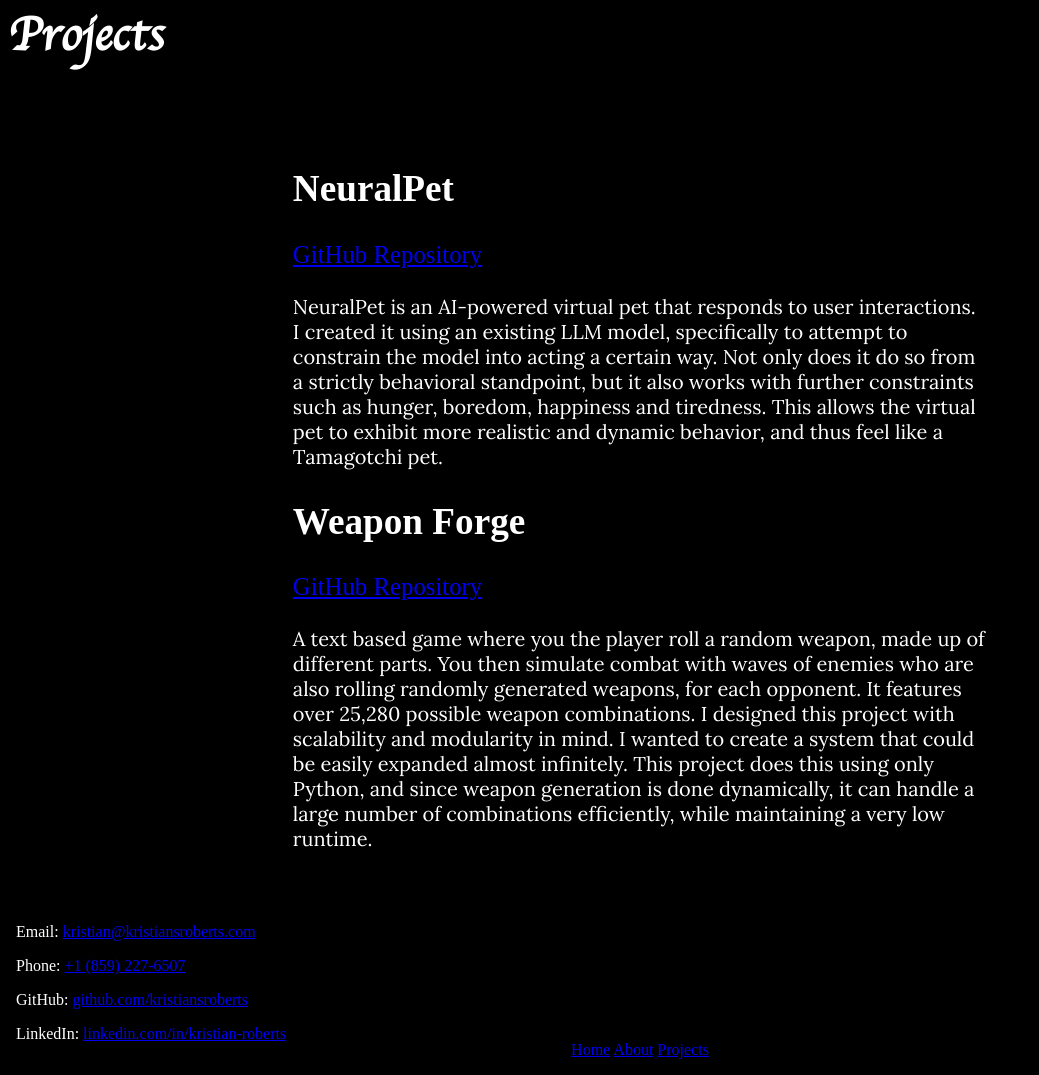
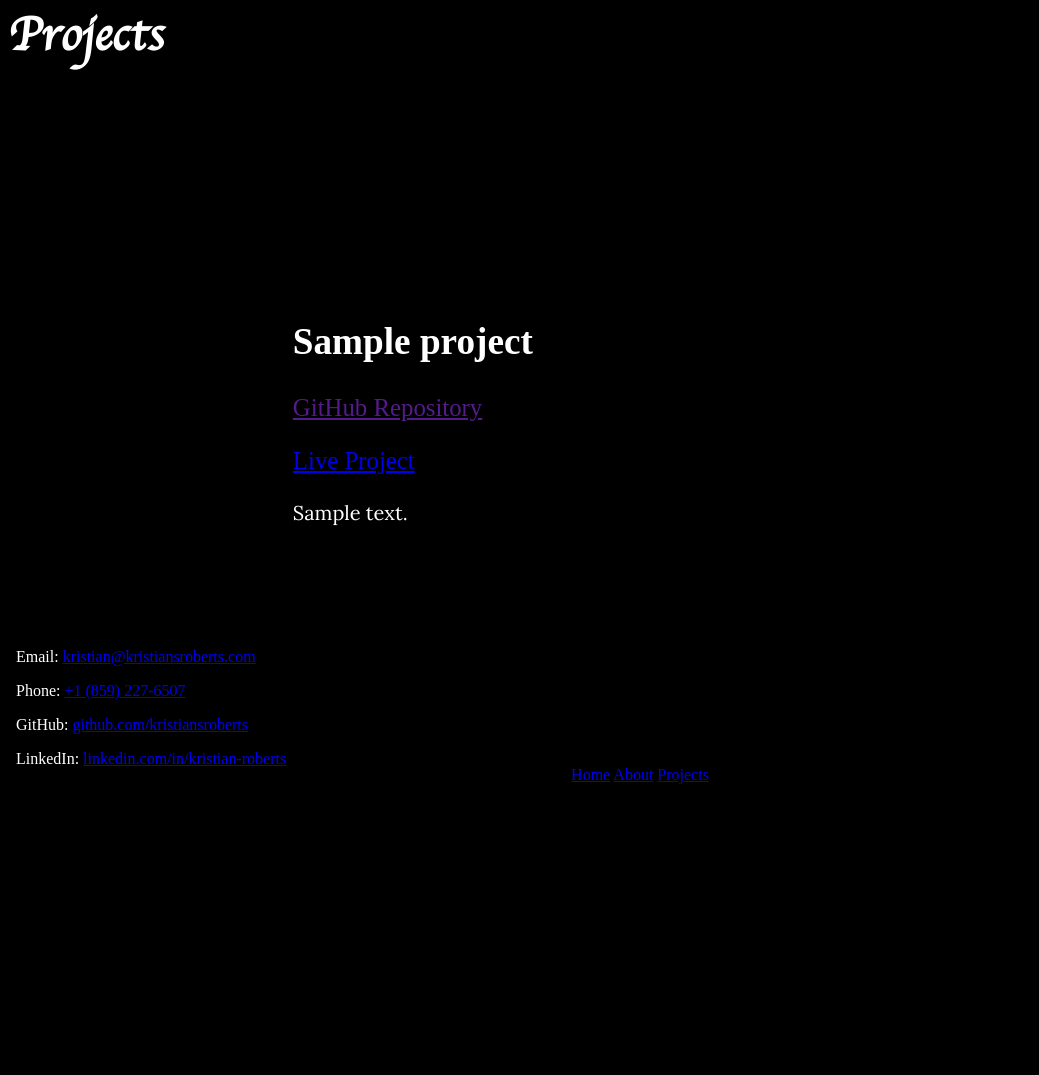
Before and after one commit to kristiansroberts/Portfolio, a Django app: page /projects/ in a window 1280 px wide. Shown: the whole page, without its empty margins (0-1039 px from the left). After the commit the page ends 784 px from the top, so only its background shows below. Run offline with Django 5.2, Linux system fonts and the light colour scheme; tables that the repository leaves empty hold one stand-in row (values such as "Sample post").

Commit message:
projects now represents sql data instead of horcoding

```diff
--- a/config/settings.py
+++ b/config/settings.py
@@ -27,7 +27,7 @@ if not SECRET_KEY:
     raise RuntimeError("DJANGO_SECRET_KEY environment variable is not set.")
 
 # SECURITY WARNING: don't run with debug turned on in production!
-DEBUG = False
+DEBUG = True
 
 # Allow hosts for the application
 ALLOWED_HOSTS = os.getenv("DJANGO_ALLOWED_HOSTS", "").split(",") if os.getenv("DJANGO_ALLOWED_HOSTS") else []
--- a/templates/portfolio/projects.html
+++ b/templates/portfolio/projects.html
@@ -6,28 +6,15 @@
 </div>
 
 <div class="projects-list">
+    {% for project in projects %}
     <div class="projects-item">
-        <h2 class="projects-title">NeuralPet</h2>
-        <p><a href="https://github.com/kristiansroberts/NeuralPet" target="_blank">GitHub Repository</a></p>
-        <p class="projects-description">NeuralPet is an AI-powered virtual pet that responds to user interactions. I
-            created it using an existing LLM model, specifically to attempt to constrain the model into acting a certain
-            way. Not only does it do so from a strictly behavioral standpoint, but it also works with further
-            constraints
-            such as hunger, boredom, happiness and tiredness. This allows the virtual pet to exhibit more realistic and
-            dynamic behavior, and thus feel like a Tamagotchi pet.</p>
+        <h2 class="projects-title">{{ project.title }}</h2>
+        <p><a href="{{ project.github_url }}" target="_blank">GitHub Repository</a></p>
+        {% if project.live_link %}
+        <p><a href="{{ project.live_link }}" target="_blank">Live Project</a></p>
+        {% endif %}
+        <p class="projects-description">{{ project.description }}</p>
     </div>
-    <div class="projects-item">
-        <h2 class="projects-title">Weapon Forge</h2>
-        <p><a href="https://github.com/kristiansroberts/Weapon_Forge" target="_blank">GitHub Repository</a></p>
-        <p class="projects-description">A text based game where you the player roll a random weapon, made up of
-            different
-            parts. You then simulate combat with waves of enemies who are also rolling randomly generated weapons, for
-            each opponent. It features over 25,280 possible weapon combinations. I designed this project with
-            scalability and modularity in mind. I wanted to create a system that could be easily expanded almost
-            infinitely. This project does this using only
-            Python, and since weapon generation is done dynamically, it can handle a large number of combinations
-            efficiently, while maintaining a very low runtime.</p>
-    </div>
-    <!-- Add more project items as needed -->
+    {% endfor %}
 </div>
 {% endblock %}
```
